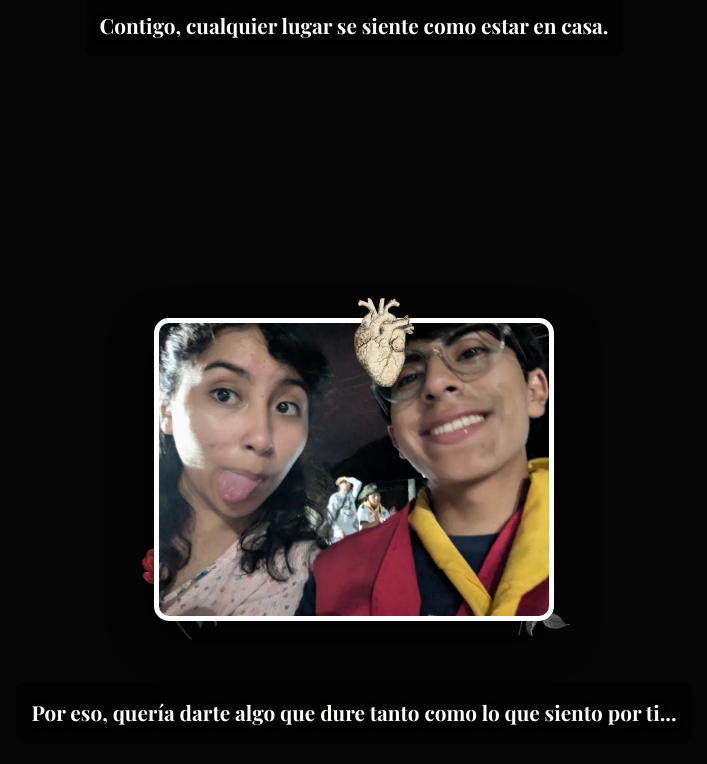
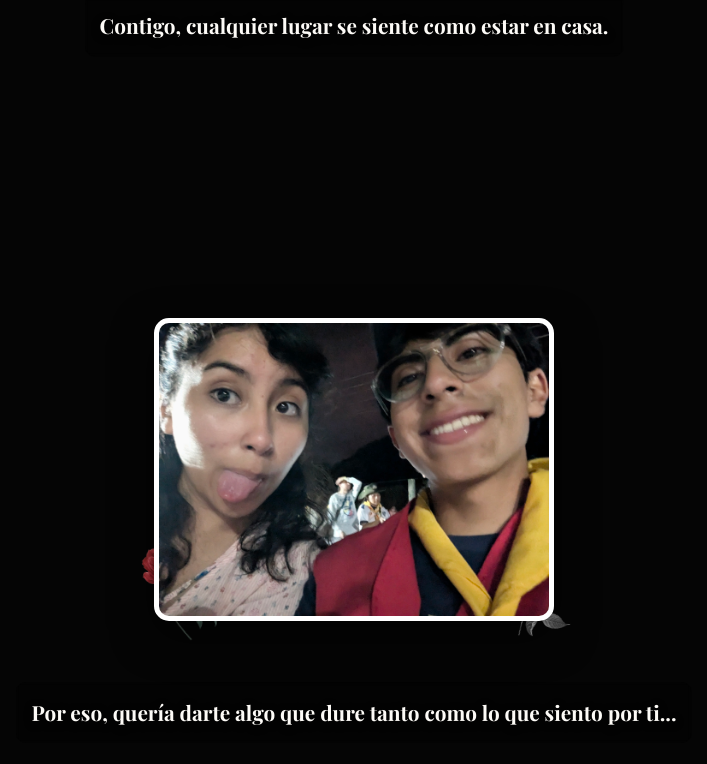
Before and after one commit to ArielArcentales/Project-Juls, a React (Vite) app: page / in a window 1280 px wide. Shown: the part 6779-7543 px from the top of the page, without its empty margins (286-993 px from the left). Built offline with nearby package versions, Linux system fonts and the light colour scheme; a web font is replaced by a local one.

Commit message:
Historia v4

```diff
--- a/src/Story.jsx
+++ b/src/Story.jsx
@@ -1,8 +1,6 @@
 /* eslint-disable no-unused-vars */
 import { motion } from 'framer-motion';
 
-// --- CONFIGURACIÓN DE LOS ADORNOS ---
-// Cada foto tiene su propia lista de 'decorations'
 const storyData = [
   {
     id: 1,
@@ -72,7 +70,6 @@ const storyData = [
     img: '/image/foto8.jpg',
     text: "Por eso, quería darte algo que dure tanto como lo que siento por ti...",
     decorations: [
-      { src: '/image/corazon2.png', css: { top: '-20px', left: '50%', transform: 'translateX(-50%)', width: '60px', zIndex: 1 } },
       { src: '/image/ramo4.png', css: { bottom: '-20px', right: '-20px', width: '100px', zIndex: -1, rotate: '-10deg' } },
       { src: '/image/ramo5.png', css: { bottom: '-20px', left: '-20px', width: '100px', zIndex: -1, rotate: '10deg' } }
     ]
@@ -89,30 +86,28 @@ const StoryItem = ({ data }) => {
       alignItems: 'center',
       position: 'relative',
       scrollSnapAlign: 'center',
-      overflow: 'hidden' // Para que los adornos no se salgan de la pantalla y rompan el scroll
+      overflow: 'hidden'
     }}>
 
-      {/* CONTENEDOR DE LA FOTO + ADORNOS */}
       <motion.div
         initial={{ opacity: 0, scale: 0.9 }}
         whileInView={{ opacity: 1, scale: 1 }}
         viewport={{ once: false, amount: 0.5 }}
         transition={{ duration: 0.8 }}
         style={{
-          position: 'relative', // Importante para que los adornos se posicionen respecto a esto
+          position: 'relative',
           width: '85%',
           maxWidth: '400px',
           marginBottom: '40px'
         }}
       >
-        {/* Renderizamos los adornos de esta foto específica */}
         {data.decorations.map((deco, index) => (
           <motion.img
             key={index}
             src={deco.src}
             initial={{ opacity: 0, scale: 0 }}
             whileInView={{ opacity: 1, scale: 1 }}
-            transition={{ delay: 0.3 + (index * 0.2), type: 'spring' }} // Aparecen con un "pop" después de la foto
+            transition={{ delay: 0.3 + (index * 0.2), type: 'spring' }}
             style={{
               position: 'absolute',
               ...deco.css
@@ -120,12 +115,11 @@ const StoryItem = ({ data }) => {
           />
         ))}
 
-        {/* LA FOTO PRINCIPAL */}
         <div style={{
           borderRadius: '15px',
           overflow: 'hidden',
           boxShadow: '0 15px 40px rgba(0,0,0,0.6)',
-          border: '5px solid #fff', // Marco blanco tipo fotografía
+          border: '5px solid #fff',
           backgroundColor: '#fff'
         }}>
           <img
@@ -137,7 +131,6 @@ const StoryItem = ({ data }) => {
 
       </motion.div>
 
-      {/* TEXTO */}
       <motion.h3
         initial={{ opacity: 0, y: 30 }}
         whileInView={{ opacity: 1, y: 0 }}
```
